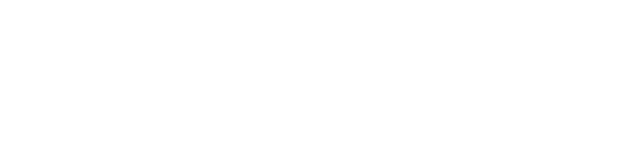
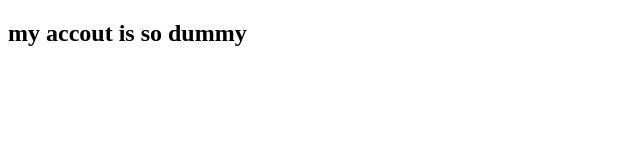
Before and after one commit to wasifahmed85/my-github-repo, a plain HTML site: page index.html in a window 1280 px wide. Shown: the whole page, without its empty margins (0-640 px from the left). Drawn offline with Linux system fonts and the light colour scheme.

Commit message:
my accout is so dummy

```diff
--- a/index.html
+++ b/index.html
@@ -6,6 +6,6 @@
     <title>my github accout</title>
 </head>
 <body>
-
+    <h2>my accout is so dummy</h2>
 </body>
 </html>
```
